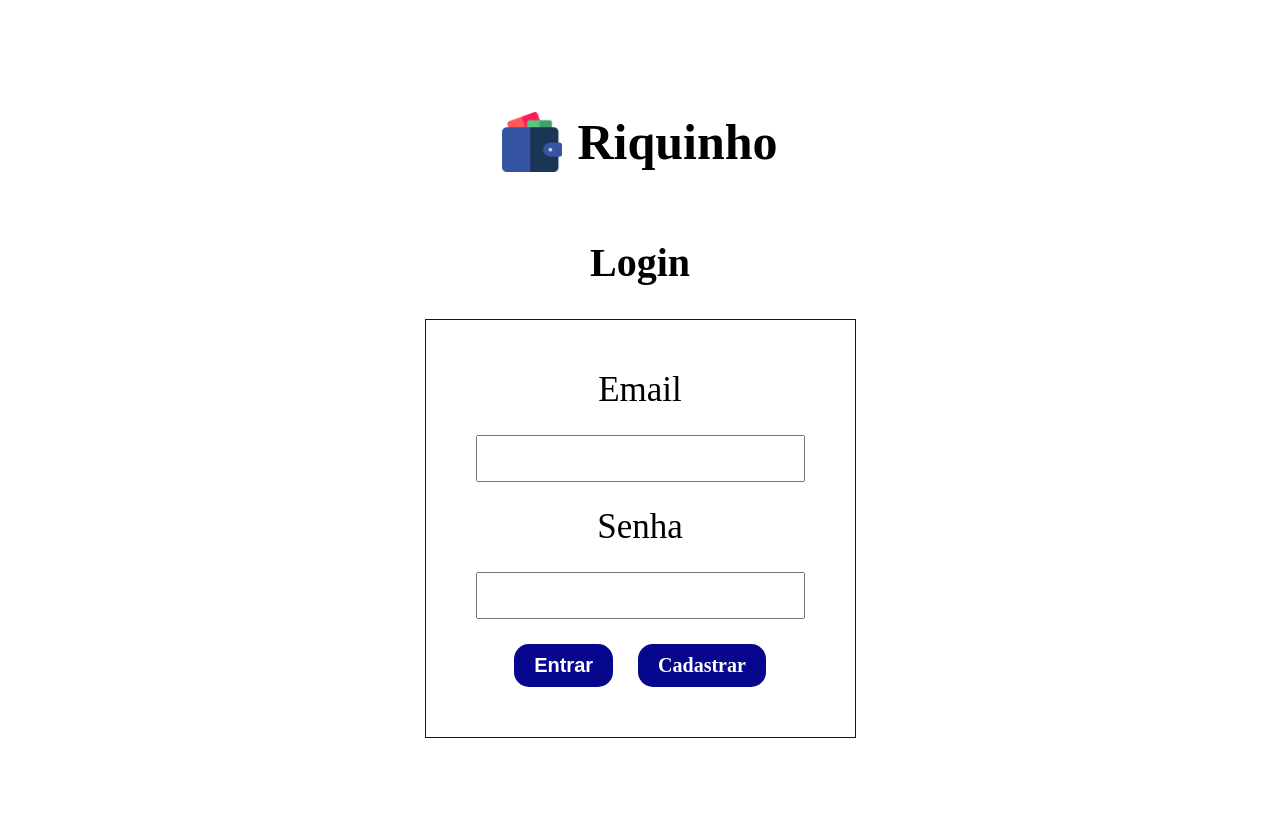
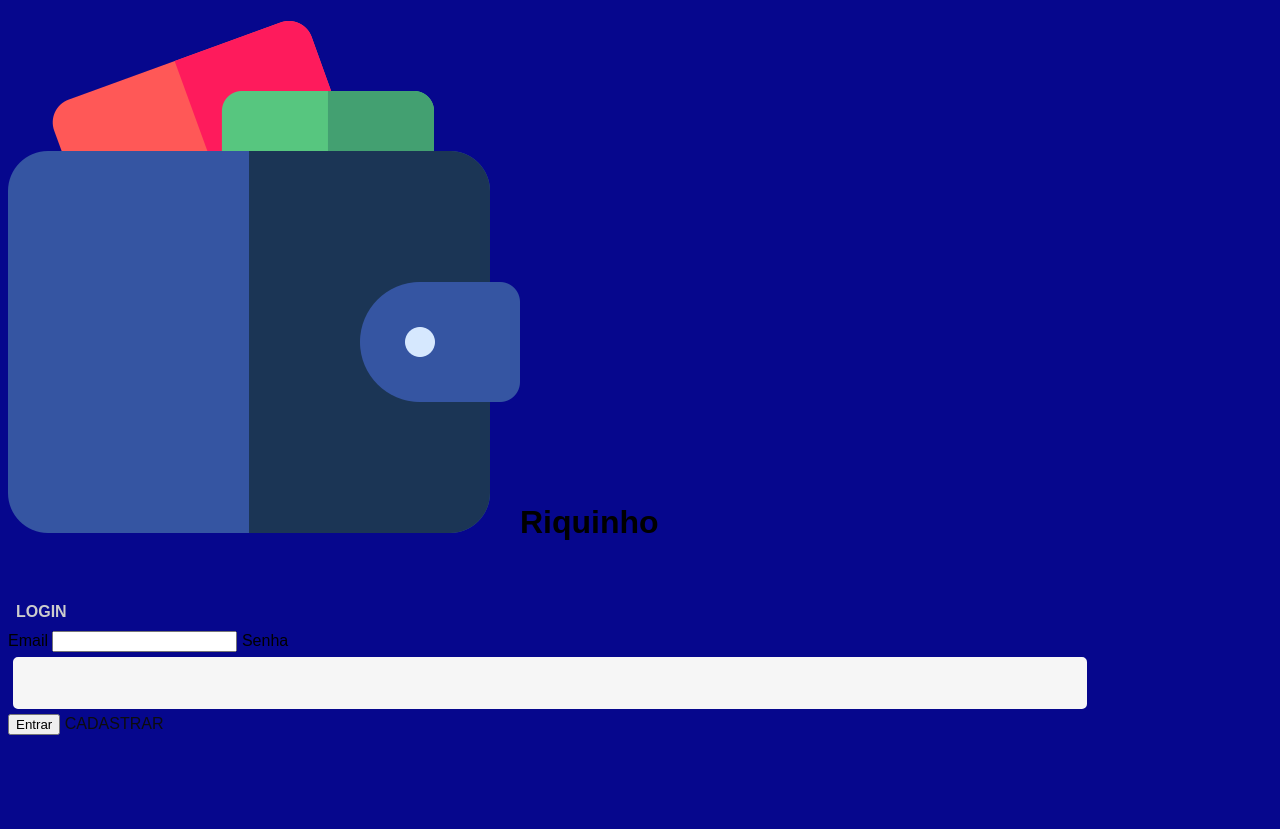
Before and after one commit to Fernnandez/Riquinho, a PHP site: page /src/view/login.php in a window 1280 px wide. Before the commit the page ends 738 px from the top, so only its background shows below. Run offline with PHP 8.4, Linux system fonts and the light colour scheme.

Commit message:
#23 novo css da tela de login

```diff
--- a/public/css/login.css
+++ b/public/css/login.css
@@ -5,83 +5,298 @@
   --azul-opaco: #3555a2;
 }
 
+@import url('https://fonts.googleapis.com/css?family=Poppins');
+
+html {
+  background-color: #06078d;
+  ;
+}
+
 body {
+  font-family: "Poppins", sans-serif;
   height: 100vh;
 }
+
 a {
+  color: #0d0d0d;
+  display: inline-block;
   text-decoration: none;
-	cursor: pointer;
+  font-weight: 400;
+  font-family: "Poppins", sans-serif;
+  text-transform: uppercase;
+  font-size: 16px;
 }
-.container {
+
+h2 {
+  text-align: center;
+  font-size: 16px;
+  font-weight: 600;
+  text-transform: uppercase;
+  display: inline-block;
+  margin: 40px 8px 10px 8px;
+  color: #cccccc;
+}
+
+.wrapper {
   display: flex;
+  align-items: center;
   flex-direction: column;
-	align-items: center;
   justify-content: center;
   width: 100%;
-	height: 100%;
+  min-height: 100%;
+  padding: 20px;
 }
 
-.logo {
-	display: flex;
+#formContent {
+  -webkit-border-radius: 10px 10px 10px 10px;
+  border-radius: 10px 10px 10px 10px;
+  background: #fff;
+  padding: 30px;
+  width: 90%;
+  max-width: 450px;
+  position: relative;
+  padding: 0px;
+  -webkit-box-shadow: 0 30px 60px 0 rgba(0, 0, 0, 0.3);
+  box-shadow: 0 30px 60px 0 rgba(0, 0, 0, 0.3);
   text-align: center;
-	align-items: center;
-	font-size: 50px;
-	gap: 15px;
-}
-.logo img {
-	height: 60px;
-	width: 60px;
 }
 
-.login h2 {
+#formFooter {
+  background-color: #f6f6f6;
+  border-top: 1px solid #dce8f1;
+  padding: 25px;
   text-align: center;
-	font-size: 40px;
+  -webkit-border-radius: 0 0 10px 10px;
+  border-radius: 0 0 10px 10px;
 }
 
-.login {
-	display: flex;
-	flex-direction: column;
-	align-items: center;
-	justify-content: center;
+h2.inactive {
+  color: #cccccc;
 }
 
-.form-login {
-	display: flex;
-	flex-direction: column;
-	font-size: 35px;
-	padding: 50px;
-	gap: 25px;
-	align-items: center;
-	justify-content: center;
-	border: 0.5px solid var(--azul-escuro);
+h2.active {
+  color: #0d0d0d;
+  border-bottom: 2px solid #5fbae9;
 }
 
-.form-login input {
-	padding: 10px 30px;
-	font-size: 20px;
+input[type=button], input[type=submit], input[type=reset] {
+  background-color: #06078d;
+  border: none;
+  color: white;
+  padding: 15px 80px;
+  text-align: center;
+  text-decoration: none;
+  display: inline-block;
+  text-transform: uppercase;
+  font-size: 13px;
+  -webkit-box-shadow: 0 10px 30px 0 rgba(95, 186, 233, 0.4);
+  box-shadow: 0 10px 30px 0 rgba(95, 186, 233, 0.4);
+  -webkit-border-radius: 5px 5px 5px 5px;
+  border-radius: 5px 5px 5px 5px;
+  margin: 5px 20px 40px 20px;
+  -webkit-transition: all 0.3s ease-in-out;
+  -moz-transition: all 0.3s ease-in-out;
+  -ms-transition: all 0.3s ease-in-out;
+  -o-transition: all 0.3s ease-in-out;
+  transition: all 0.3s ease-in-out;
 }
 
-.btn {
-	background-color: var(--azul-escuro);
-	color: #fff;
-	border-radius: 15px;
-	padding: 10px 20px;
-	border: none;
-	display: flex;
-	align-items: center;
-	gap: 10px;
-	justify-content: center;
-	font-size: 20px;
-	font-weight: 600;
-	transition: all ease 0.7s;
-	cursor: pointer;
+input[type=button]:hover, input[type=submit]:hover, input[type=reset]:hover {
+  background-color: #39ace7;
 }
 
-.buttons {
-	display: flex;
-	gap: 25px;
+input[type=button]:active, input[type=submit]:active, input[type=reset]:active {
+  -moz-transform: scale(0.95);
+  -webkit-transform: scale(0.95);
+  -o-transform: scale(0.95);
+  -ms-transform: scale(0.95);
+  transform: scale(0.95);
 }
 
-.btn:hover {
-	opacity: 0.7;
+input[type=text] {
+  background-color: #f6f6f6;
+  border: none;
+  color: #0d0d0d;
+  padding: 15px 32px;
+  text-align: center;
+  text-decoration: none;
+  display: inline-block;
+  font-size: 16px;
+  margin: 5px;
+  width: 85%;
+  border: 2px solid #f6f6f6;
+  -webkit-transition: all 0.5s ease-in-out;
+  -moz-transition: all 0.5s ease-in-out;
+  -ms-transition: all 0.5s ease-in-out;
+  -o-transition: all 0.5s ease-in-out;
+  transition: all 0.5s ease-in-out;
+  -webkit-border-radius: 5px 5px 5px 5px;
+  border-radius: 5px 5px 5px 5px;
 }
+
+input[type=password] {
+  background-color: #f6f6f6;
+  border: none;
+  color: #0d0d0d;
+  padding: 15px 32px;
+  text-align: center;
+  text-decoration: none;
+  display: inline-block;
+  font-size: 16px;
+  margin: 5px;
+  width: 85%;
+  border: 2px solid #f6f6f6;
+  -webkit-transition: all 0.5s ease-in-out;
+  -moz-transition: all 0.5s ease-in-out;
+  -ms-transition: all 0.5s ease-in-out;
+  -o-transition: all 0.5s ease-in-out;
+  transition: all 0.5s ease-in-out;
+  -webkit-border-radius: 5px 5px 5px 5px;
+  border-radius: 5px 5px 5px 5px;
+}
+
+input[type=text]:focus {
+  background-color: #fff;
+  border-bottom: 2px solid #5fbae9;
+}
+
+input[type=text]:placeholder {
+  color: #cccccc;
+}
+
+.fadeInDown {
+  -webkit-animation-name: fadeInDown;
+  animation-name: fadeInDown;
+  -webkit-animation-duration: 1s;
+  animation-duration: 1s;
+  -webkit-animation-fill-mode: both;
+  animation-fill-mode: both;
+}
+
+@-webkit-keyframes fadeInDown {
+  0% {
+    opacity: 0;
+    -webkit-transform: translate3d(0, -100%, 0);
+    transform: translate3d(0, -100%, 0);
+  }
+
+  100% {
+    opacity: 1;
+    -webkit-transform: none;
+    transform: none;
+  }
+}
+
+@keyframes fadeInDown {
+  0% {
+    opacity: 0;
+    -webkit-transform: translate3d(0, -100%, 0);
+    transform: translate3d(0, -100%, 0);
+  }
+
+  100% {
+    opacity: 1;
+    -webkit-transform: none;
+    transform: none;
+  }
+}
+
+@-webkit-keyframes fadeIn {
+  from {
+    opacity: 0;
+  }
+
+  to {
+    opacity: 1;
+  }
+}
+
+@-moz-keyframes fadeIn {
+  from {
+    opacity: 0;
+  }
+
+  to {
+    opacity: 1;
+  }
+}
+
+@keyframes fadeIn {
+  from {
+    opacity: 0;
+  }
+
+  to {
+    opacity: 1;
+  }
+}
+
+.fadeIn {
+  opacity: 0;
+  -webkit-animation: fadeIn ease-in 1;
+  -moz-animation: fadeIn ease-in 1;
+  animation: fadeIn ease-in 1;
+
+  -webkit-animation-fill-mode: forwards;
+  -moz-animation-fill-mode: forwards;
+  animation-fill-mode: forwards;
+
+  -webkit-animation-duration: 1s;
+  -moz-animation-duration: 1s;
+  animation-duration: 1s;
+}
+
+.fadeIn.first {
+  -webkit-animation-delay: 0.4s;
+  -moz-animation-delay: 0.4s;
+  animation-delay: 0.4s;
+}
+
+.fadeIn.second {
+  -webkit-animation-delay: 0.6s;
+  -moz-animation-delay: 0.6s;
+  animation-delay: 0.6s;
+}
+
+.fadeIn.third {
+  -webkit-animation-delay: 0.8s;
+  -moz-animation-delay: 0.8s;
+  animation-delay: 0.8s;
+}
+
+.fadeIn.fourth {
+  -webkit-animation-delay: 1s;
+  -moz-animation-delay: 1s;
+  animation-delay: 1s;
+}
+
+.underlineHover:after {
+  display: block;
+  left: 0;
+  bottom: -10px;
+  width: 0;
+  height: 2px;
+  background-color: #56baed;
+  content: "";
+  transition: width 0.2s;
+}
+
+.underlineHover:hover {
+  color: #0d0d0d;
+}
+
+.underlineHover:hover:after {
+  width: 100%;
+}
+
+*:focus {
+  outline: none;
+}
+
+#icon {
+  width: 30%;
+}
+
+* {
+  box-sizing: border-box;
+}
```
Lines whose indentation alone changed are shown as unchanged.
